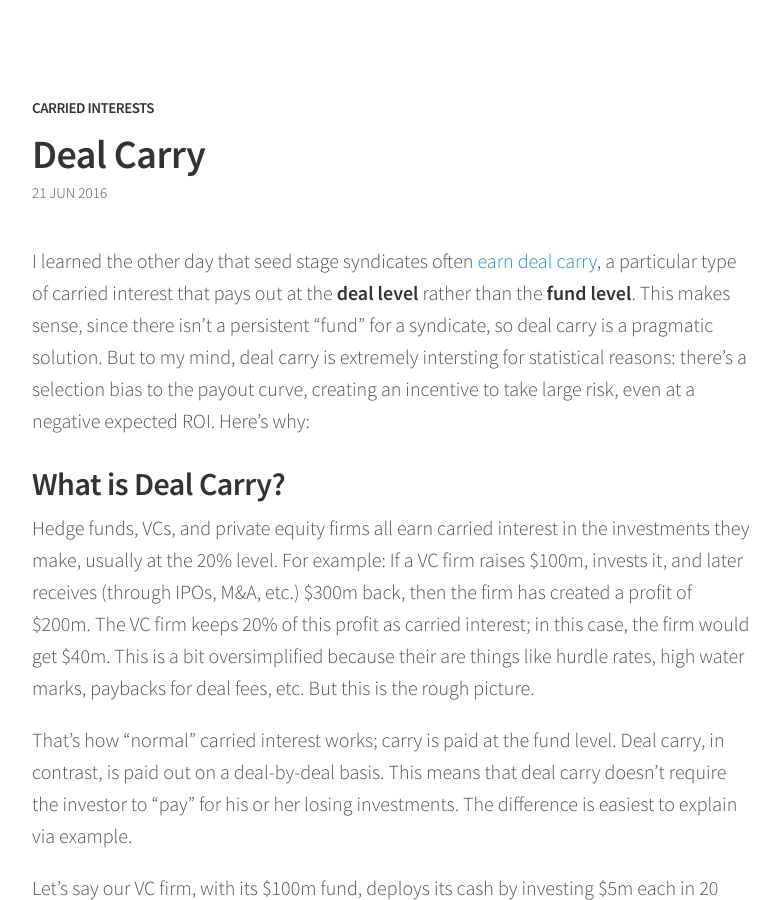
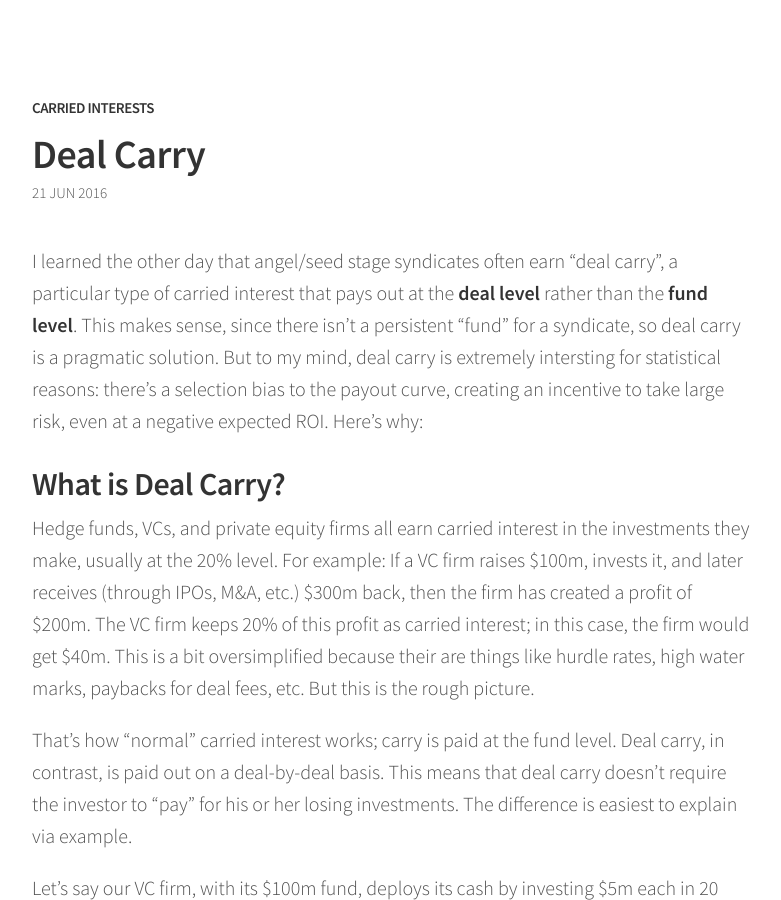
Before and after one commit to sl8r000/carried-interests, a Jekyll site: the page built from _posts/2016-06-21-deal-based-carry.md, in a window 1280 px wide and 900 px high. Shown: the whole window, without its empty margins (248-1029 px from the left). Built offline with Jekyll 4.4.1, drawn with Linux system fonts in a browser that asks for light colours.

Commit message:
carry again

```diff
--- a/_posts/2016-06-21-deal-based-carry.md
+++ b/_posts/2016-06-21-deal-based-carry.md
@@ -2,7 +2,7 @@
 title: "Deal Carry"
 ---
 
-I learned the other day that seed stage syndicates often [earn deal carry](https://angel.co/economics-syndicates), a particular type of carried interest that pays out at the **deal level** rather than the **fund level**. This makes sense, since there isn't a persistent "fund" for a syndicate, so deal carry is a pragmatic solution. But to my mind, deal carry is extremely intersting for statistical reasons: there's a selection bias to the payout curve, creating an incentive to take large risk, even at a negative expected ROI. Here's why:
+I learned the other day that angel/seed stage syndicates often earn "deal carry", a particular type of carried interest that pays out at the **deal level** rather than the **fund level**. This makes sense, since there isn't a persistent "fund" for a syndicate, so deal carry is a pragmatic solution. But to my mind, deal carry is extremely intersting for statistical reasons: there's a selection bias to the payout curve, creating an incentive to take large risk, even at a negative expected ROI. Here's why:
 
 ## What is Deal Carry?
 
```
